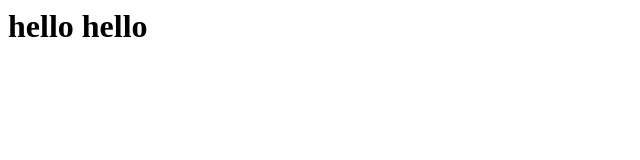
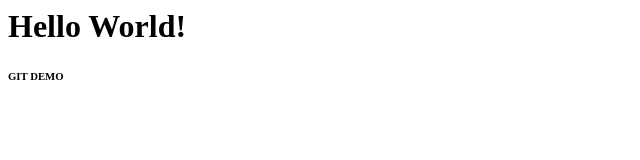
Before and after one commit to arrolla1993/GIT-Demo, a plain HTML site: page index.html in a window 1280 px wide. Shown: the whole page, without its empty margins (0-640 px from the left). Drawn offline with Linux system fonts and the light colour scheme.

Commit message:
Third Update

```diff
--- a/index.html
+++ b/index.html
@@ -1 +1,2 @@
-<h1>hello hello</h1>
+<h1>Hello World!</h1>
+<h6>GIT DEMO</h6>
```
